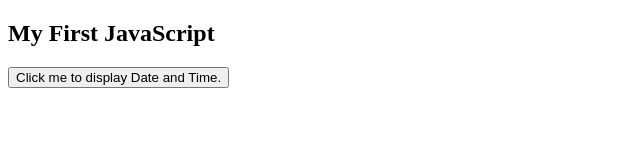
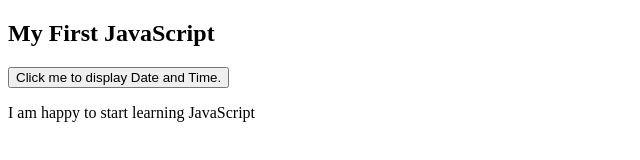
Before and after one commit to Klinlawee/klinlawee.github.io, a plain HTML site: page program1-1.html in a window 1280 px wide. Shown: the whole page, without its empty margins (0-640 px from the left). Drawn offline with Linux system fonts and the light colour scheme.

Commit message:
Update program1-1.html

```diff
--- a/program1-1.html
+++ b/program1-1.html
@@ -12,6 +12,6 @@
 onclick="document.getElementById('demo').innerHTML = Date()">
 Click me to display Date and Time.</button>
 
-<p id="demo"></p>
+<p id="demo">I am happy to start learning JavaScript</p>
 </body>
 </html>
```
